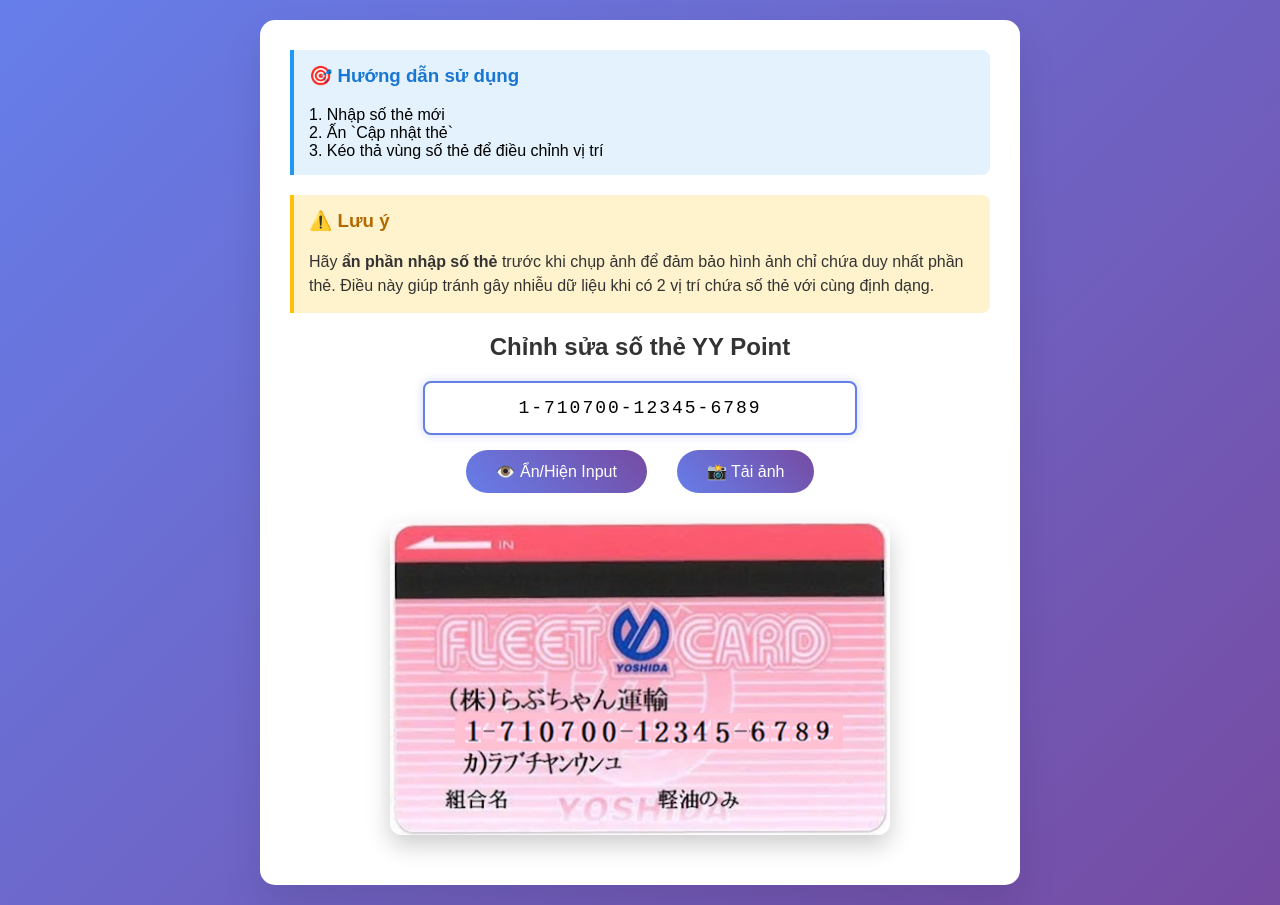
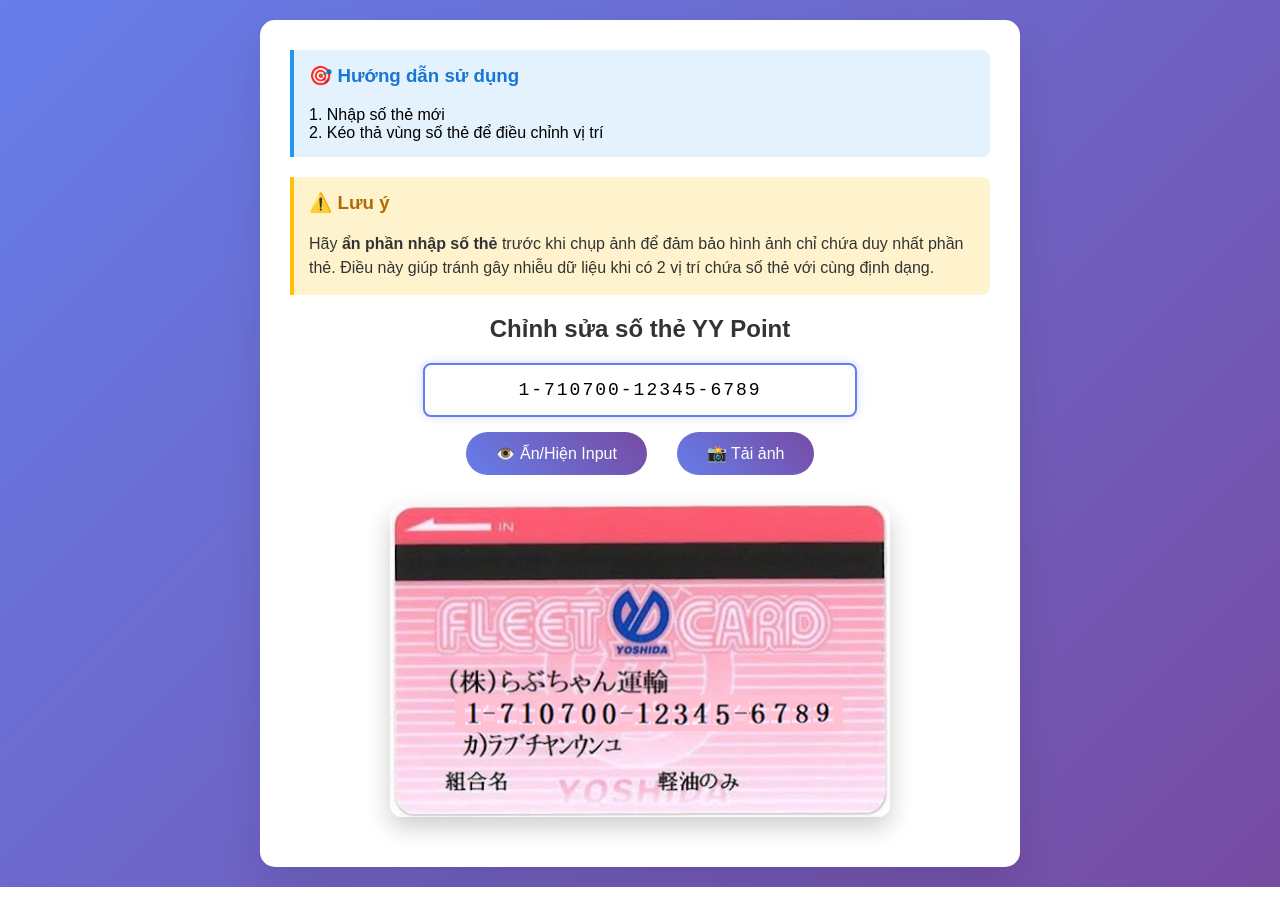
Before and after one commit to thanhgiong195/build-card-yypoint, a plain HTML site: page index.html in a window 1280 px wide. Drawn offline with nearby package versions, Linux system fonts and the light colour scheme.

Commit message:
Update UI

```diff
--- a/index.html
+++ b/index.html
@@ -207,8 +207,8 @@
             <h3>🎯 Hướng dẫn sử dụng</h3>
 
             1. Nhập số thẻ mới<br>
-            2. Ấn `Cập nhật thẻ` <br>
-            3. Kéo thả vùng số thẻ để điều chỉnh vị trí
+            <!-- 2. Ấn `Cập nhật thẻ` <br> -->
+            2. Kéo thả vùng số thẻ để điều chỉnh vị trí
         </div>
         <div class="instruction" style="background: #fff3cd; border-left-color: #ffc107;">
             <h3 style="color: #b26a00;">⚠️ Lưu ý</h3>
```
